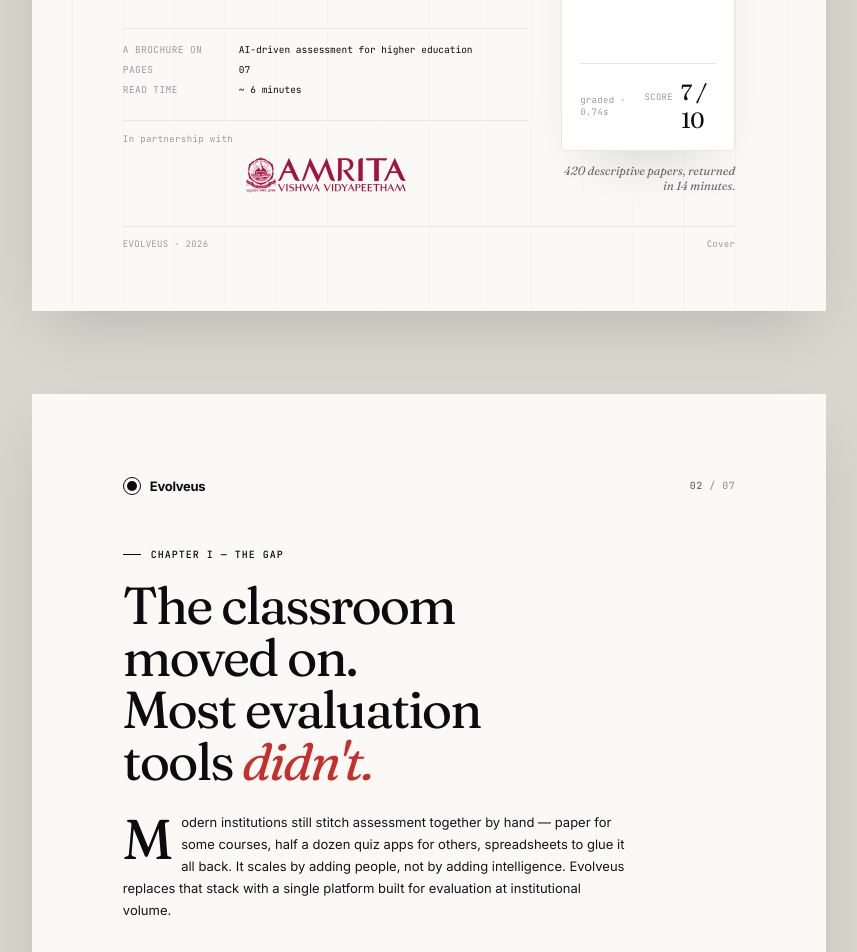
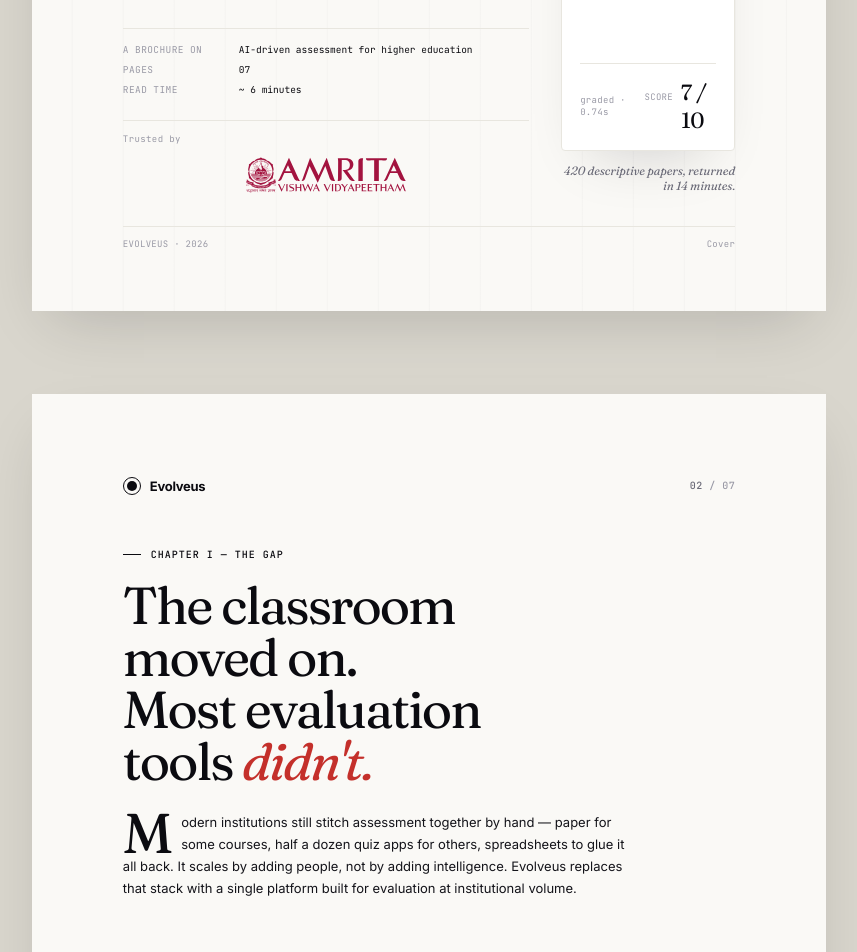
Before and after one commit to Evolveus/landing-page, a React (Vite) app: page / in a window 1280 px wide. Shown: the part 900-1852 px from the top of the page, without its empty margins (211-1068 px from the left). Built offline with nearby package versions, Linux system fonts and the light colour scheme.

Commit message:
change content; Fix dropcap "M"

```diff
--- a/src/components/pages/CoverPage.jsx
+++ b/src/components/pages/CoverPage.jsx
@@ -42,7 +42,7 @@
           </div>
 
           <div className="p1-trusted">
-            <div className="caption">In partnership with</div>
+            <div className="caption">Trusted by</div>
             <img
               src="/Amrita_Logo_Banner.svg"
               alt="Amrita Vishwa Vidyapeetham"
--- a/src/components/pages/ProblemSolutionPage.jsx
+++ b/src/components/pages/ProblemSolutionPage.jsx
@@ -43,8 +43,8 @@
           Most evaluation tools <em>didn't.</em>
         </h2>
 
-        <p className="p2-lede dropcap">
-          Modern institutions still stitch assessment together by hand — paper
+        <p className="p2-lede">
+          <span className="dropcap-letter">M</span>odern institutions still stitch assessment together by hand — paper
           for some courses, half a dozen quiz apps for others, spreadsheets to
           glue it all back. It scales by adding people, not by adding
           intelligence. Evolveus replaces that stack with a single platform
--- a/src/styles/shared.css
+++ b/src/styles/shared.css
@@ -163,13 +163,13 @@
 .hairline--light { background: rgba(255,255,255,0.12); }
 
 /* dropcap */
-.dropcap::first-letter {
+.dropcap-letter {
   font-family: var(--serif);
   font-weight: 400;
   font-size: 56px;
   float: left;
-  line-height: 0.85;
-  margin: 4px 8px 0 0;
+  line-height: 0.78;
+  margin: 0 8px 0 0;
   color: var(--ink);
 }
 
```
